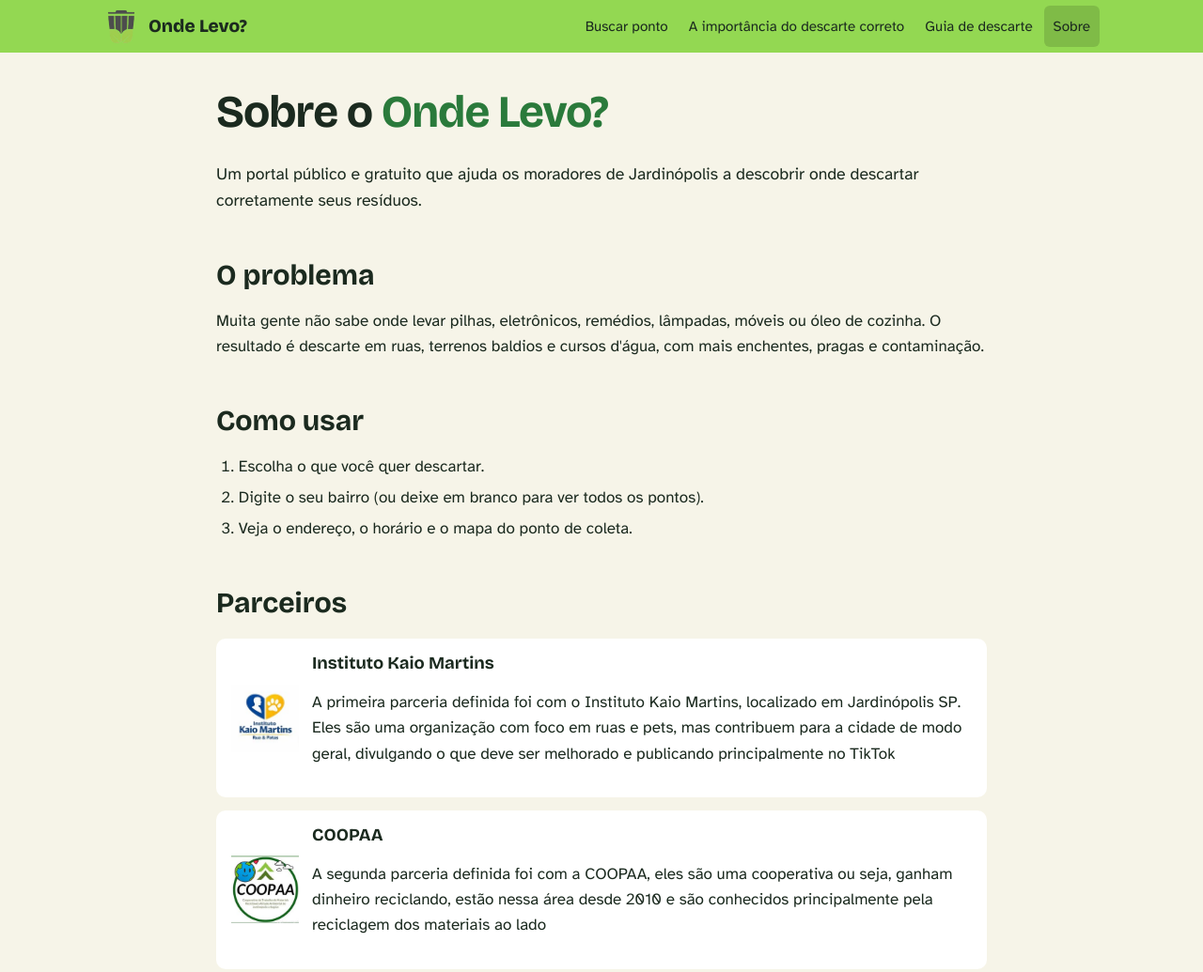
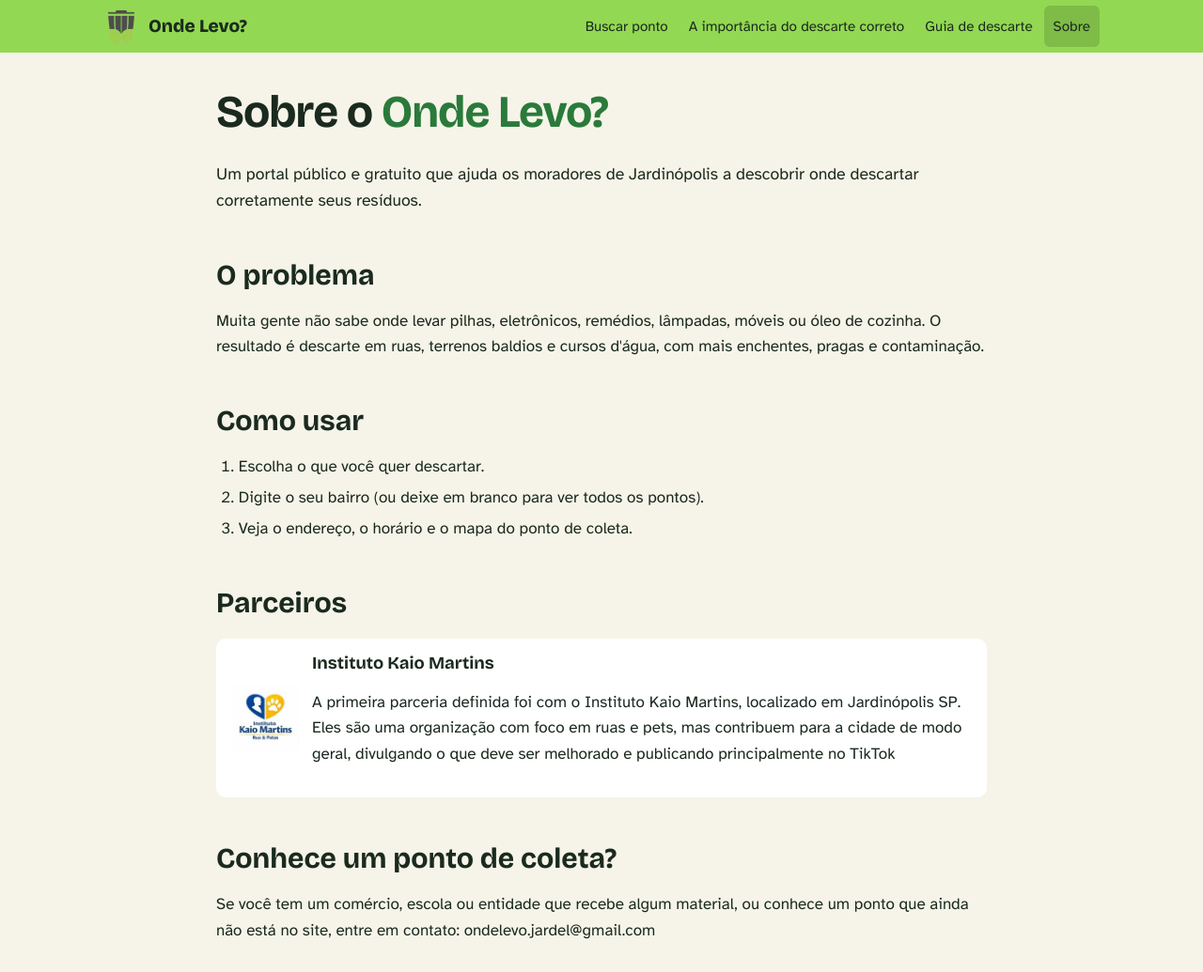
Before and after one commit to laura-almeidaa/OndeLevo, a plain HTML site: page sobre.html in a window 1280 px wide. Shown: the top 1035 px of the page at 94% size. Drawn offline with nearby package versions, Linux system fonts and the light colour scheme.

Commit message:
Remove COOPAA partnership details from sobre.html
Removed the description of COOPAA partnership from the page.

```diff
--- a/sobre.html
+++ b/sobre.html
@@ -23,7 +23,7 @@
     <h2>Parceiros</h2>
     <div class="parceiros">
       <div class="cartao"><img src="img/logo-instituto-kaio-martins.jpg" alt=""><div><h3>Instituto Kaio Martins</h3><p> A primeira parceria definida foi com o Instituto Kaio Martins, localizado em Jardinópolis SP. Eles são uma organização com foco em ruas e pets, mas contribuem para a cidade de modo geral, divulgando o que deve ser melhorado e publicando principalmente no TikTok </p></div></div>
-      <div class="cartao"><img src="img/logo-coopaa.jpg" alt=""><div><h3>COOPAA</h3><p> A segunda parceria definida foi com a COOPAA, eles são uma cooperativa ou seja, ganham dinheiro reciclando, estão nessa área desde 2010 e são conhecidos principalmente pela reciclagem dos materiais ao lado </p></div></div>
+
     </div>
     <h2>Conhece um ponto de coleta?</h2>
     <p>Se você tem um comércio, escola ou entidade que recebe algum material, ou conhece um ponto que ainda não está no site, entre em contato: ondelevo.jardel@gmail.com</p>
```
